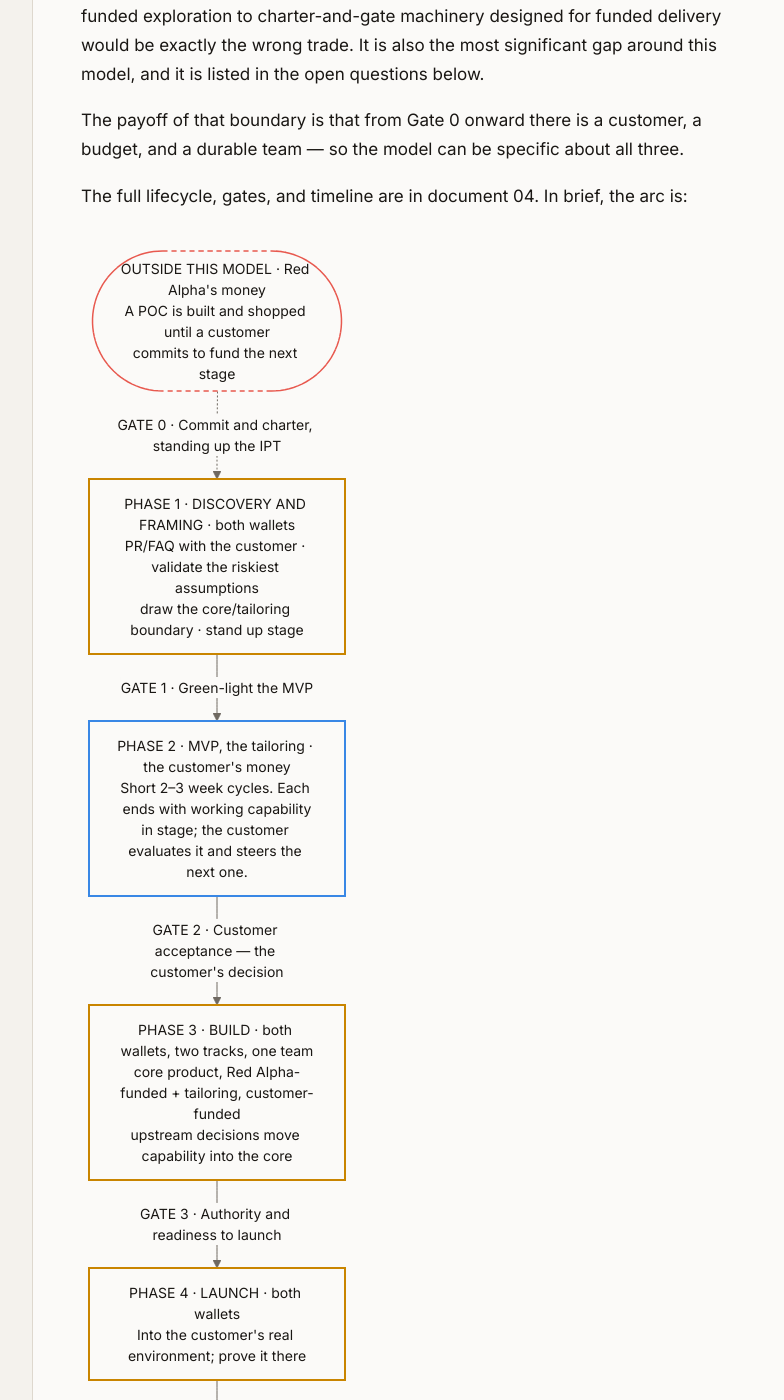
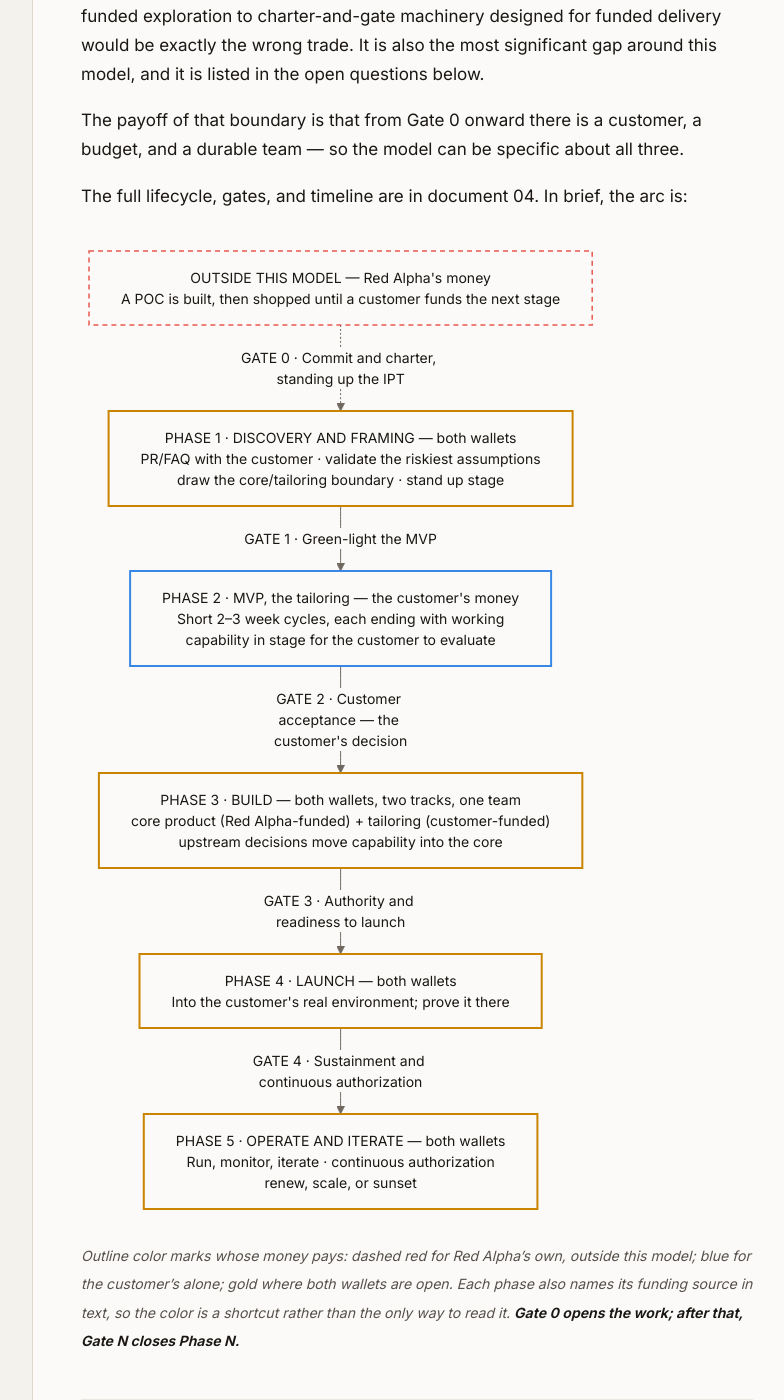
Before and after one commit to RA-Rob/IPT-Workflow, a Jekyll site: the page built from docs/02-ipt-model-overview.md, in a window 1280 px wide and 1400 px high, scrolled down 4515 px. Shown: the whole window, without its empty margins (255-1039 px from the left). Built offline with Jekyll 4.4.1, drawn with Linux system fonts in a browser that asks for light colours; our own code applies the rules of GitHub Pages for plain Markdown files; some of the changed text lies outside the part shown.

Commit message:
Let the diagram source control its own line breaks
Mermaid's wrappingWidth defaults to 200px, which re-wrapped every label and
ignored the <br/> breaks in the source: the pipeline rendered as a 272px
column 1366px tall, with gate labels broken across three lines. Widened to
520px and tightened the label text so each box is three short lines.

Co-Authored-By: Claude Opus 5 (1M context) <noreply@anthropic.com>

```diff
--- a/assets/js/diagrams.js
+++ b/assets/js/diagrams.js
@@ -75,7 +75,10 @@ async function draw(nodes) {
     startOnLoad: false,
     theme: 'base',
     themeVariables: theme(),
-    flowchart: { htmlLabels: true, useMaxWidth: true, padding: 14, nodeSpacing: 34, rankSpacing: 46 },
+    /* wrappingWidth defaults to 200px, which re-wraps every label and ignores
+       the <br/> breaks the diagram author chose. Widen it so the source
+       controls the line breaks. */
+    flowchart: { htmlLabels: true, useMaxWidth: true, wrappingWidth: 520, padding: 16, nodeSpacing: 30, rankSpacing: 44 },
   });
   await mermaid.run({ nodes });
 }
--- a/docs/02-ipt-model-overview.md
+++ b/docs/02-ipt-model-overview.md
@@ -78,12 +78,12 @@ flowchart TD
     accTitle: The IPT lifecycle, from a shopped POC through five gated phases to sustained operation
     accDescr: A Red Alpha-funded POC sits outside the model. Gate 0 charters the IPT, then five phases follow — Discovery and Framing, MVP, Build, Launch, and Operate and Iterate — each closed by the next numbered gate. Gate 2 is the funding customer's decision.
 
-    POC(["OUTSIDE THIS MODEL · Red Alpha's money<br/>A POC is built and shopped until a customer<br/>commits to fund the next stage"])
-    D["PHASE 1 · DISCOVERY AND FRAMING · both wallets<br/>PR/FAQ with the customer · validate the riskiest assumptions<br/>draw the core/tailoring boundary · stand up stage"]
-    M["PHASE 2 · MVP, the tailoring · the customer's money<br/>Short 2–3 week cycles. Each ends with working capability<br/>in stage; the customer evaluates it and steers the next one."]
-    B["PHASE 3 · BUILD · both wallets, two tracks, one team<br/>core product, Red Alpha-funded + tailoring, customer-funded<br/>upstream decisions move capability into the core"]
-    L["PHASE 4 · LAUNCH · both wallets<br/>Into the customer's real environment; prove it there"]
-    O["PHASE 5 · OPERATE AND ITERATE · both wallets<br/>Run, monitor, iterate · continuous authorization<br/>decide renew / scale / sunset"]
+    POC["OUTSIDE THIS MODEL — Red Alpha's money<br/>A POC is built, then shopped until a customer funds the next stage"]
+    D["PHASE 1 · DISCOVERY AND FRAMING — both wallets<br/>PR/FAQ with the customer · validate the riskiest assumptions<br/>draw the core/tailoring boundary · stand up stage"]
+    M["PHASE 2 · MVP, the tailoring — the customer's money<br/>Short 2–3 week cycles, each ending with working<br/>capability in stage for the customer to evaluate"]
+    B["PHASE 3 · BUILD — both wallets, two tracks, one team<br/>core product (Red Alpha-funded) + tailoring (customer-funded)<br/>upstream decisions move capability into the core"]
+    L["PHASE 4 · LAUNCH — both wallets<br/>Into the customer's real environment; prove it there"]
+    O["PHASE 5 · OPERATE AND ITERATE — both wallets<br/>Run, monitor, iterate · continuous authorization<br/>renew, scale, or sunset"]
 
     POC -. "GATE 0 · Commit and charter, standing up the IPT" .-> D
     D -- "GATE 1 · Green-light the MVP" --> M
```
